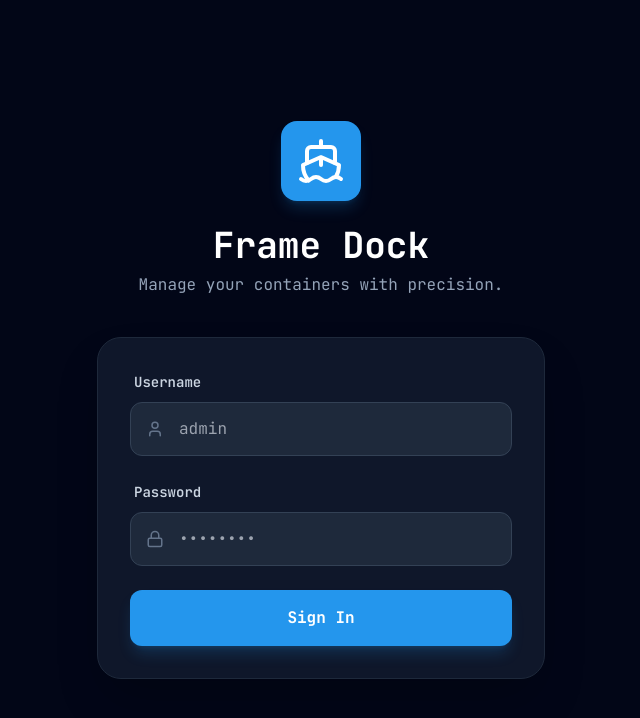
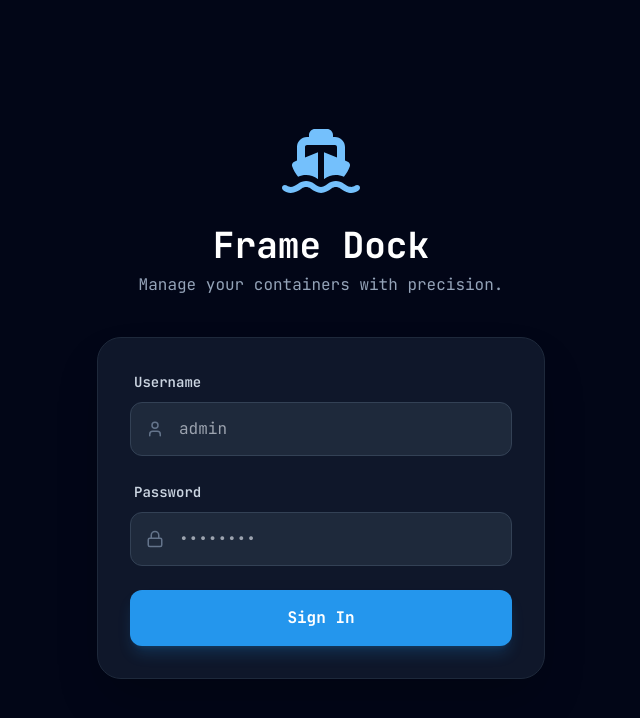
Before and after one commit to SurajaHasarinda/frame-dock, a React (Vite) app in the folder ui/: page /#/login in a window 1280 px wide. Shown: the top 718 px of the page, without its empty margins (319-959 px from the left). Built offline with nearby package versions, Linux system fonts and the light colour scheme.

Commit message:
feat: add custom application logo and favicon

```diff
--- a/ui/index.html
+++ b/ui/index.html
@@ -4,6 +4,7 @@
     <meta charset="UTF-8" />
     <meta name="viewport" content="width=device-width, initial-scale=1.0" />
     <title>Frame Dock - Docker Management Dashboard</title>
+    <link rel="icon" type="image/svg+xml" href="/frame-dock.svg" />
     <script src="https://cdn.tailwindcss.com"></script>
     <script>
       tailwind.config = {
--- a/ui/src/components/Layout.tsx
+++ b/ui/src/components/Layout.tsx
@@ -6,7 +6,6 @@ import {
     Layers,
     Settings,
     LogOut,
-    Ship,
     ChevronRight,
     User
 } from 'lucide-react';
@@ -37,9 +36,7 @@ const Layout = ({ children }: LayoutProps) => {
             {/* Sidebar */}
             <aside className="w-64 bg-slate-900 border-r border-slate-800 flex flex-col hidden md:flex">
                 <div className="p-6 flex items-center gap-3">
-                    <div className="bg-docker p-2 rounded-lg">
-                        <Ship className="text-white" size={24} />
-                    </div>
+                    <img src="/frame-dock.svg" alt="Frame Dock" className="w-8 h-8" />
                     <h1 className="text-xl font-bold tracking-tight text-white">Frame Dock</h1>
                 </div>
 
@@ -87,7 +84,7 @@ const Layout = ({ children }: LayoutProps) => {
                 {/* Header for mobile */}
                 <header className="md:hidden flex items-center justify-between p-4 bg-slate-900 border-b border-slate-800">
                     <div className="flex items-center gap-2">
-                        <Ship className="text-docker" size={24} />
+                        <img src="/frame-dock.svg" alt="Frame Dock" className="w-8 h-8" />
                         <span className="font-bold text-white">Frame Dock</span>
                     </div>
                     <button onClick={handleLogout} className="p-2 text-slate-400">
--- a/ui/src/pages/LoginPage.tsx
+++ b/ui/src/pages/LoginPage.tsx
@@ -1,6 +1,6 @@
 import React, { useState } from 'react';
 import { useNavigate } from 'react-router-dom';
-import { Ship, Lock, User, Loader2, AlertCircle } from 'lucide-react';
+import { Lock, User, Loader2, AlertCircle } from 'lucide-react';
 import { api } from '../api';
 
 interface LoginPageProps {
@@ -34,9 +34,7 @@ const LoginPage: React.FC<LoginPageProps> = ({ onLogin }) => {
         <div className="min-h-screen bg-slate-950 flex flex-col items-center justify-center p-6">
             <div className="w-full max-w-md">
                 <div className="flex flex-col items-center mb-10 text-center">
-                    <div className="bg-docker p-4 rounded-2xl shadow-lg shadow-docker/20 mb-6">
-                        <Ship size={48} className="text-white" />
-                    </div>
+                    <img src="/frame-dock.svg" alt="Frame Dock" className="w-20 h-20 mb-6" />
                     <h1 className="text-4xl font-extrabold text-white mb-2">Frame Dock</h1>
                     <p className="text-slate-400">Manage your containers with precision.</p>
                 </div>
```
Also changed, not shown: ui/public/frame-dock.svg (added).
